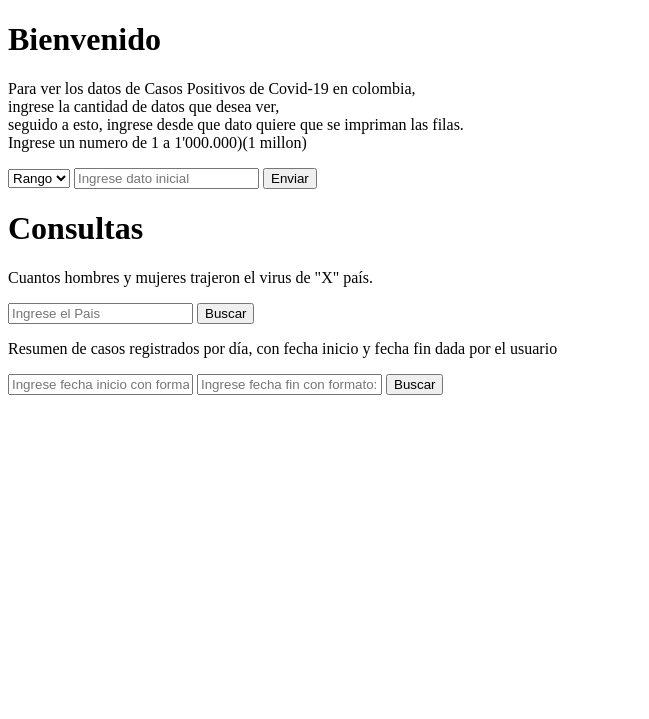
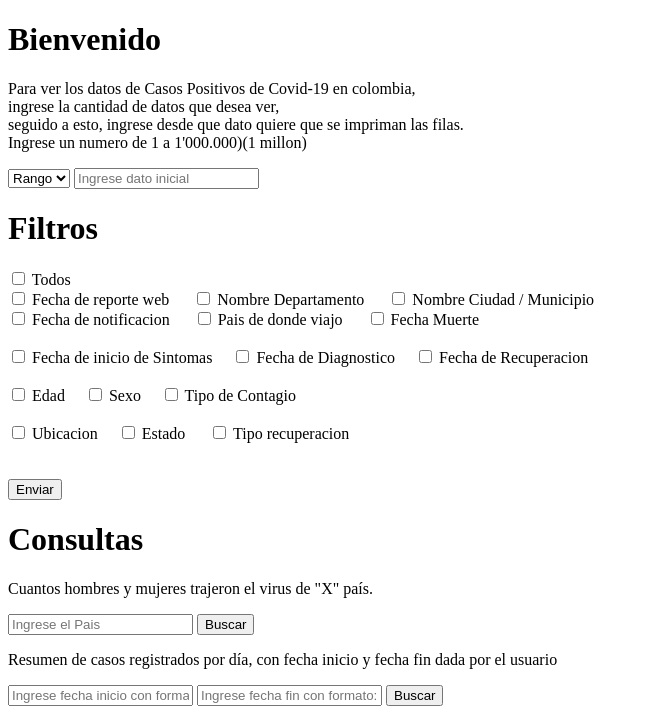
Before and after one commit to SagLara/Ciencia-de-Datos, a Flask app: page / in a window 1280 px wide. Shown: the top 719 px of the page, without its empty margins (0-649 px from the left). Run offline with Flask 2, Linux system fonts and the light colour scheme; parts of the project's set-up code (start-up, migrations or seed data) failed here and were passed over.

Commit message:
Se agregaron filtros por columnas para consultar el data fra,e

```diff
--- a/reto 1/app.py
+++ b/reto 1/app.py
@@ -24,6 +24,7 @@ results_df = pd.DataFrame.from_records(results)
 #prub = results_df.loc[:10,:]
 ##df = pd.DataFrame({'A': [0, 1, 2, 3, 4], 'B': [5, 6, 7, 8, 9], 'C': ['a', 'b', 'c--', 'd', 'e']})
 results_df['fecha_reporte_web'] = results_df['fecha_reporte_web'].apply(dateutil.parser.parse)
+
 def resultVirusPais(dataframe, pais):
   importados=dataframe[dataframe['fuente_tipo_contagio']=='Importado']
   up=pais.upper()
@@ -38,6 +39,14 @@ def resultCasosPorDia(results_df,inicio,fin):
   result=resultadosDia.groupby('fecha_reporte_web',as_index=False)['departamento'].count()
   resultado=result.rename(columns={'fecha_reporte_web': 'fecha','departamento': 'Casos'})
   return resultado
+
+#def filtros(filtros,dataframe):
+# 	fecha_reporte_web 	id_de_caso 	fecha_de_notificaci_n 	departamento 	#
+#  departamento_nom 	ciudad_municipio 	ciudad_municipio_nom 	edad 	#
+# unidad_medida 	sexo 	fuente_tipo_contagio 	ubicacion 	estado
+# 	pais_viajo_1_cod 	pais_viajo_1_nom 	recuperado 	fecha_inicio_sintomas
+# 	fecha_diagnostico 	fecha_recuperado 	tipo_recuperacion 	per_etn_
+# nom_grupo_ 	fecha_muerte
 
 app = Flask(__name__)
 
@@ -57,11 +66,26 @@ def home():
 def view_df():
     dato = request.form.get("dato")
     opcion = request.form.get("opcion")
+
+    filtros=[]
+    todos=False
+
+    if request.method == 'POST':
+        print(request.form.getlist('filtros'))
+        filtros=request.form.getlist('filtros')
+
     rango=int(dato)+int(opcion)
     print("DESDE: ",dato," HASTA:",rango)
-    view = results_df.loc[int(dato):int(rango),:]
-    #table=df.to_html(header="true", table_id="table")
-    #return render_template("dataframe.html",nombre=nombre,table=table)
+
+    for f in filtros:
+        if f=="all":
+            todos=True
+
+    if (todos or filtros==[]):
+        view = results_df.loc[int(dato):int(rango),:]
+    else:
+        view = results_df.loc[int(dato):int(rango),filtros]
+
     return view.to_html(header="true", table_id="table")
 
 @app.route("/consulta 1", methods=["POST"])
@@ -72,7 +96,7 @@ def view_consult_pais():
     #print("CONSULT: ",dato," HASTA:",rango)
     #view = results_df.loc[int(dato):int(rango),:]
     #table=df.to_html(header="true", table_id="table")
-    #return render_template("dataframe.html",nombre=nombre,table=table)
+    #return render_template("consulta-1.html",pais=pais)
     return result.to_html(header="true", table_id="table")
 
 @app.route("/consulta 2", methods=["POST"])
@@ -93,8 +117,6 @@ if __name__ == "__main__":
 
 
 
-
-
 """ @app.route("/hola/<string:nombre>")
 def hola(nombre):
     return f"<h1> hola {nombre}</h1>" """
--- a/reto 1/templates/consulta 1.html
+++ b/reto 1/templates/consulta 1.html
@@ -5,6 +5,7 @@
 
 <p>
     {{consulta}}
+
 </p>
 
 
--- a/reto 1/templates/index.html
+++ b/reto 1/templates/index.html
@@ -23,7 +23,87 @@
         <option value="500">500</option>
         <option value="1000">1000</option>
       </select>
-    <input type="texto" name="dato" placeholder="Ingrese dato inicial">
+    <input type="texto" name="dato" placeholder="Ingrese dato inicial"><br>
+
+    <h1>Filtros</h1>
+
+    <input type="checkbox" name="filtros" value="all">
+    <label for="fil_all"> Todos</label><br>
+
+    <div class="row">
+
+        <div class="col">
+            <input type="checkbox" name="filtros" value="fecha_reporte_web"> Fecha de reporte web &emsp;
+            <input type="checkbox" name="filtros" value="departamento_nom"> Nombre Departamento &emsp;
+            <input type="checkbox" name="filtros" value="ciudad_municipio_nom"> Nombre Ciudad / Municipio &emsp; <br>
+
+        </div>
+
+        <div class="col">
+
+            <input type="checkbox" name="filtros" value="fecha_de_notificaci_n">
+            <label for="f_notificacion"> Fecha de notificacion </label>&emsp;
+
+            <input type="checkbox" name="filtros" value="pais_viajo_1_nom">
+            <label for="vehicle1"> Pais de donde viajo</label> &emsp;
+
+            <input type="checkbox" name="filtros" value="fecha_muerte">
+            <label for="vehicle3"> Fecha Muerte</label><br>&emsp;
+
+        </div>
+
+        <div class="col">
+
+            <input type="checkbox" name="filtros" value="fecha_inicio_sintomas">
+            <label for="vehicle1"> Fecha de inicio de Sintomas</label>&emsp;
+
+            <input type="checkbox" name="filtros" value="fecha_diagnostico">
+            <label for="vehicle1"> Fecha de Diagnostico</label>&emsp;
+
+            <input type="checkbox" name="filtros" value="fecha_recuperado">
+            <label for="vehicle1"> Fecha de Recuperacion</label><br>&emsp;
+
+        </div>
+
+
+        <div class="col">
+
+            <input type="checkbox" name="filtros" value="edad">
+            <label for="vehicle1"> Edad</label>&emsp;
+
+            <input type="checkbox" name="filtros" value="sexo">
+            <label for="vehicle1"> Sexo</label>&emsp;
+
+            <input type="checkbox" name="filtros" value="fuente_tipo_contagio">
+            <label for="vehicle1"> Tipo de Contagio</label><br>&emsp;
+
+        </div>
+
+        <div class="col">
+
+            <input type="checkbox" name="filtros" value="ubicacion">
+            <label for="vehicle1"> Ubicacion</label>&emsp;
+
+            <input type="checkbox" name="filtros" value="estado">
+            <label for="vehicle1"> Estado</label> &emsp;
+
+            <input type="checkbox" name="filtros" value="tipo_recuperacion">
+            <label for="vehicle1"> Tipo recuperacion</label><br> <br> &emsp;
+        </div>
+
+
+    </div>
+
+
+
+
+
+
+
+
+
+
+
     <button>Enviar</button>
 </form>
 
```
